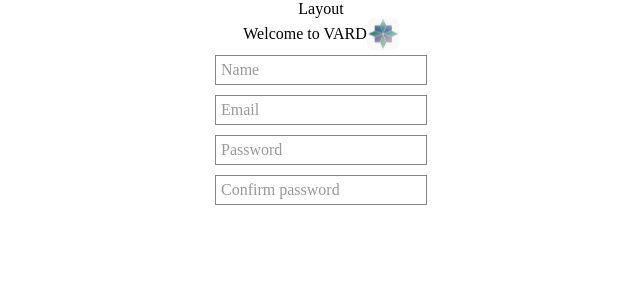
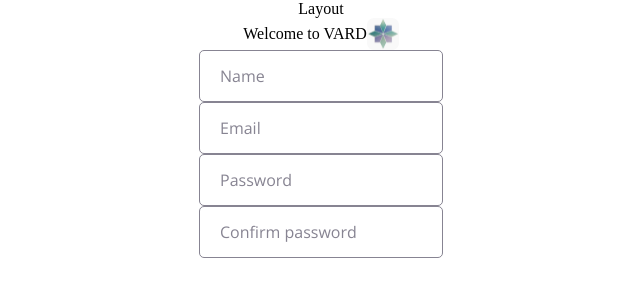
Before and after one commit to gleg0r/vard-client, a React (Create React App) app: page / in a window 1280 px wide. Shown: the top 300 px of the page, without its empty margins (319-959 px from the left). Built offline with nearby package versions, Linux system fonts and the light colour scheme; a web font is replaced by a local one.

Commit message:
change input styles

```diff
--- a/src/components/ui/Input/Input.jsx
+++ b/src/components/ui/Input/Input.jsx
@@ -1,6 +1,12 @@
 import s from './style.module.scss';
 import cn from 'classnames';
 
-export default function Input({ placeholder, className }) {
-  return <input className={cn(s.input, className)} placeholder={placeholder} />;
+export default function Input({ placeholder, className, type }) {
+  return (
+    <input
+      className={cn(s.input, className)}
+      placeholder={placeholder}
+      type={type}
+    />
+  );
 }
--- a/src/components/ui/Input/style.module.scss
+++ b/src/components/ui/Input/style.module.scss
@@ -1,20 +1,40 @@
+@import '../../../styles/variables.scss';
+
 .input {
-  border: 1px solid #878492;
-  padding: 5px;
-  margin: 5px;
+  border: 1px solid $grayColor;
+  border-radius: 5px;
+  padding: 14px 20px;
+  transition: .3s;
+  @include OpenSans;
+  color: $blackColor;
+  caret-color: $blueColor;
 
   &::placeholder {
-    color: #999;
+    @include OpenSans;
+    @include fontStyle(16px, 400, 22px);
+    letter-spacing: 0%;
+    color: $grayColor;
   }
 
   &:hover {
-    border: 1px solid #57AAE4;
+    border: 1px solid $blueColor;
     background-color: #DFEFFA;
-    padding: 5px;
-    margin: 5px;
+
   }
 
-  &:active {
-    border-color: #0056b3;
+  &:focus {
+    border: 2px solid $blueColor;
+  }
+
+  &:focus::placeholder {
+    color: transparent;
   }
 }
+
+input:-webkit-autofill,
+input:-webkit-autofill:hover,
+input:-webkit-autofill:focus {
+  border: 1px solid $grayColor;
+  -webkit-text-fill-color: $blackColor;
+  transition: background-color 5000s ease-in-out 0s;
+}
--- a/src/pages/AuthPage/AuthPage.jsx
+++ b/src/pages/AuthPage/AuthPage.jsx
@@ -9,10 +9,10 @@ export default function AuthPage() {
         <h3 className={s.auth__title}>Welcome to VARD</h3>
         <img src={logo} alt="logo" />
       </div>
-      <Input placeholder={'Name'} />
-      <Input placeholder={'Email'} />
-      <Input placeholder={'Password'} />
-      <Input placeholder={'Confirm password'} />
+      <Input placeholder={'Name'} type={'name'} />
+      <Input placeholder={'Email'} type={'email'} />
+      <Input placeholder={'Password'} type={'password'} />
+      <Input placeholder={'Confirm password'} type={'password'} />
     </div>
   );
 }
--- a/src/styles/variables.scss
+++ b/src/styles/variables.scss
@@ -2,7 +2,7 @@
 $blackColor: #0E0825;
 $darkPurpleColor: #6F5F79;
 $grayColor: #878492;
-$grayColor: #CFAAE6;
+$pinkColor: #CFAAE6;
 $blueColor: #57AAE4;
 $lightBlueColor: #ABD5F2;
 $lightGrayColor: #DFEFFA;
```
